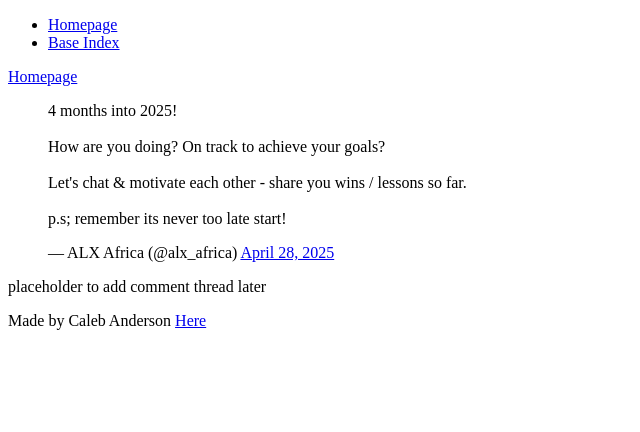
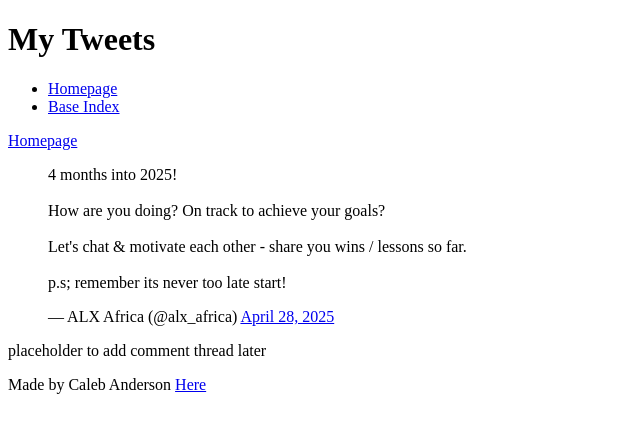
Before and after one commit to Kellzdroid/My_First_Portfolio, a plain HTML site: page html_basic/tweets.html in a window 1280 px wide. Shown: the whole page, without its empty margins (0-640 px from the left). Drawn offline with Linux system fonts and the light colour scheme.

Commit message:
Tweets commit

```diff
--- a/html_basic/tweets.html
+++ b/html_basic/tweets.html
@@ -5,12 +5,16 @@
     <meta name="viewport" content="width=device-width, initial-scale=1.0">
     <title>My Website</title>
 </head>
-<body><header>
+<body>
+
+    <header>
+        <h1>My Tweets</h1>
         <ul>
             <li><a href="index.html">Homepage</a></li>
             <li><a href="base_index.html">Base Index</a></li>
         </ul>
     </header>
+
     <main>
         <article>
             <a href="index.html">Homepage</a>
@@ -20,8 +24,10 @@
             <p>placeholder to add comment thread later</p>
         </aside>
     </main>
+
     <footer>
         <P>Made by Caleb Anderson <a href="base_index.html">Here</a></P>
     </footer>
+
 </body>
 </html>
```
